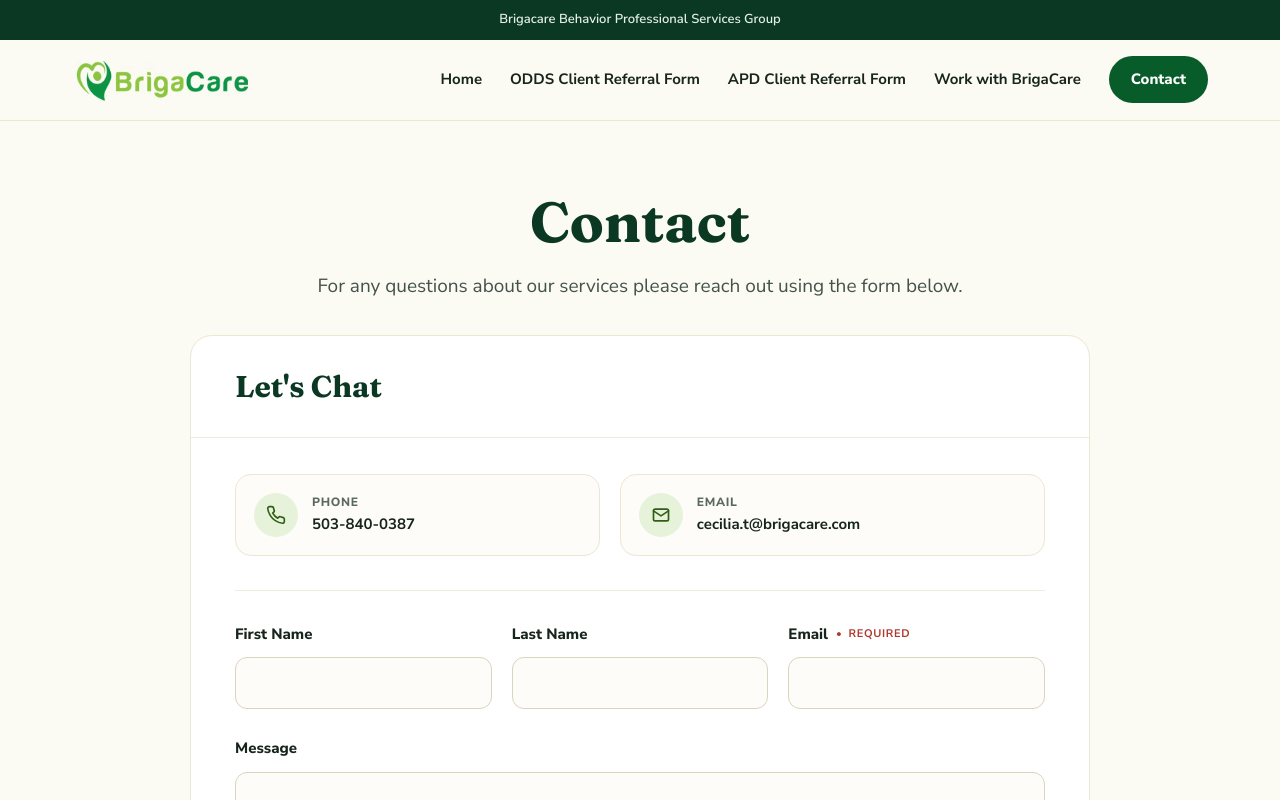
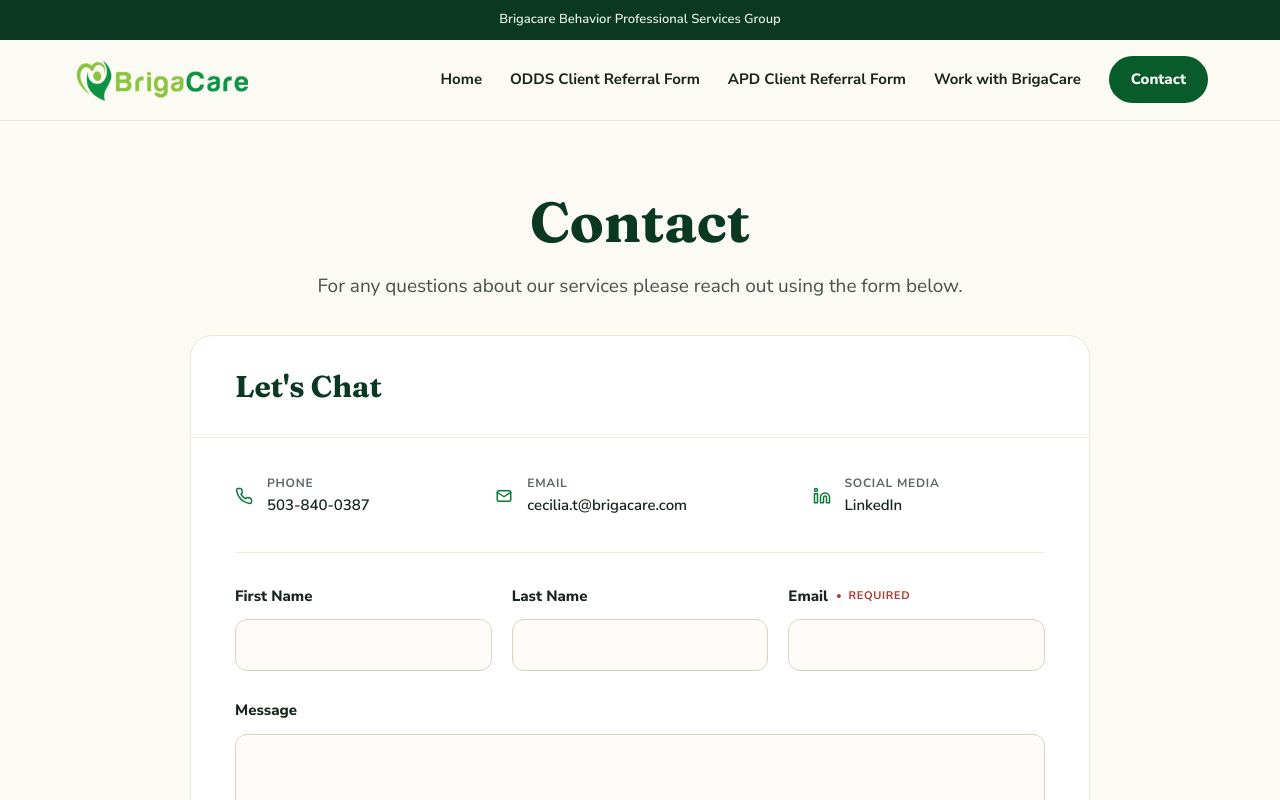
Before and after one commit to araksmaestro/brigacare, a Next.js app: page /contact in a window 1280 px wide. Shown: the top 800 px of the page. Built offline with nearby package versions, Linux system fonts and the light colour scheme.

Commit message:
auto: claude code changes

```diff
--- a/app/(site)/contact/page.tsx
+++ b/app/(site)/contact/page.tsx
@@ -28,8 +28,7 @@ export default function ContactPage() {
               <div className="ccards">
                 <ContactCard href={CONTACT.phoneHref} label="Phone" value={CONTACT.phoneDashed} icon={<PhoneIcon />} />
                 <ContactCard href={`mailto:${CONTACT.email}`} label="Email" value={CONTACT.email} icon={<MailIcon />} />
-                {/* TODO: LinkedIn URL not supplied yet; the card appears once LINKEDIN_URL is set in lib/site.ts. */}
-                {LINKEDIN_URL && (
+                {/* TODO: LinkedIn URL not supplied yet; shows as plain text until LINKEDIN_URL is set in lib/site.ts. */}
                 <ContactCard
                   href={LINKEDIN_URL}
                   label="Social Media"
@@ -38,7 +37,6 @@ export default function ContactPage() {
                   ariaLabel="BrigaCare on LinkedIn"
                   external
                 />
-                )}
               </div>
               <ContactForm />
             </div>
@@ -49,14 +47,29 @@ export default function ContactPage() {
   );
 }
 
+/** A contact item; renders as plain text when there is no link yet. */
 function ContactCard(props: {
-  href: string;
+  href: string | null;
   label: string;
   value: string;
   icon: ReactNode;
   ariaLabel?: string;
   external?: boolean;
 }) {
+  const content = (
+    <>
+      <span className="cic" aria-hidden="true">
+        {props.icon}
+      </span>
+      <span className="ctx">
+        <span className="ckey">{props.label}</span>
+        <span className="cval">{props.value}</span>
+      </span>
+    </>
+  );
+
+  if (!props.href) return <div className="ccard">{content}</div>;
+
   return (
     <a
       className="ccard"
@@ -64,20 +77,14 @@ function ContactCard(props: {
       aria-label={props.ariaLabel}
       {...(props.external ? { target: "_blank", rel: "noopener noreferrer" } : {})}
     >
-      <span className="cic" aria-hidden="true">
-        {props.icon}
-      </span>
-      <span className="ctx">
-        <span className="ckey">{props.label}</span>
-        <span className="cval">{props.value}</span>
-      </span>
+      {content}
     </a>
   );
 }
 
 const iconProps = {
-  width: 20,
-  height: 20,
+  width: 18,
+  height: 18,
   viewBox: "0 0 24 24",
   fill: "none",
   stroke: "currentColor",
--- a/app/globals.css
+++ b/app/globals.css
@@ -713,29 +713,21 @@ a:hover {
   display: flex;
   align-items: center;
   gap: 14px;
-  padding: 18px;
-  border: 1.5px solid var(--line);
-  border-radius: 16px;
-  background: #fdfcf8;
+  min-height: 44px;
   text-decoration: none;
   color: var(--ink);
   min-width: 0;
 }
-.ccard:hover {
-  border-color: var(--green-600);
-  background: #f3f9ec;
-  color: var(--ink);
+a.ccard:hover {
+  color: var(--green-600);
+}
+a.ccard:hover .cval {
+  text-decoration: underline;
 }
 .cic {
   flex: none;
-  width: 44px;
-  height: 44px;
-  border-radius: 50%;
-  background: var(--green-50);
-  color: var(--green-ink);
   display: flex;
-  align-items: center;
-  justify-content: center;
+  color: var(--green-600);
 }
 .ctx {
   display: flex;
@@ -745,14 +737,14 @@ a:hover {
 }
 .ckey {
   font-size: 12px;
-  font-weight: 800;
+  font-weight: 700;
   letter-spacing: 0.06em;
   text-transform: uppercase;
   color: var(--muted);
 }
 .cval {
   font-size: 15px;
-  font-weight: 700;
+  font-weight: 600;
   overflow-wrap: anywhere;
 }
 .contact-form {
```
Lines whose indentation alone changed are shown as unchanged.
